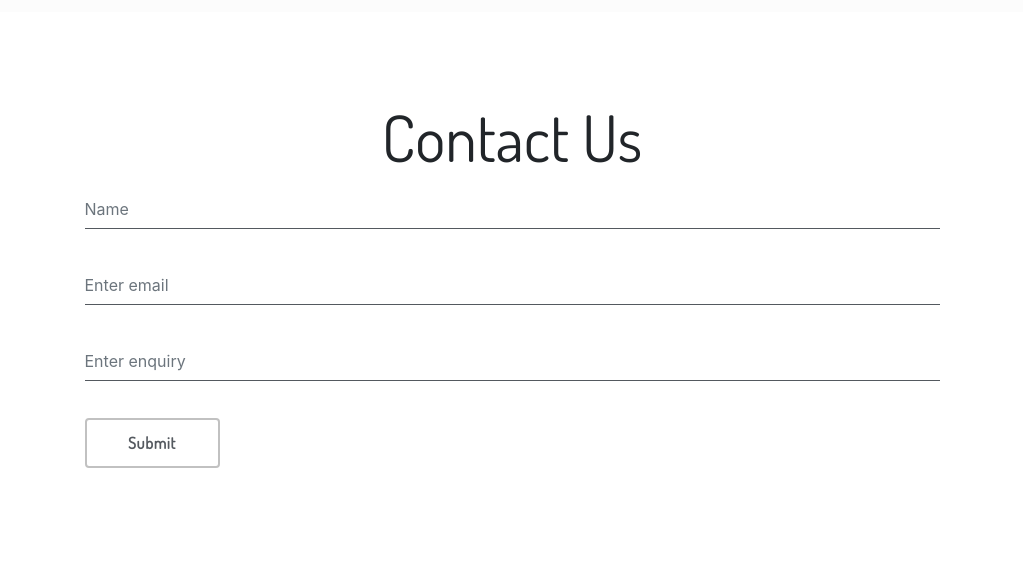
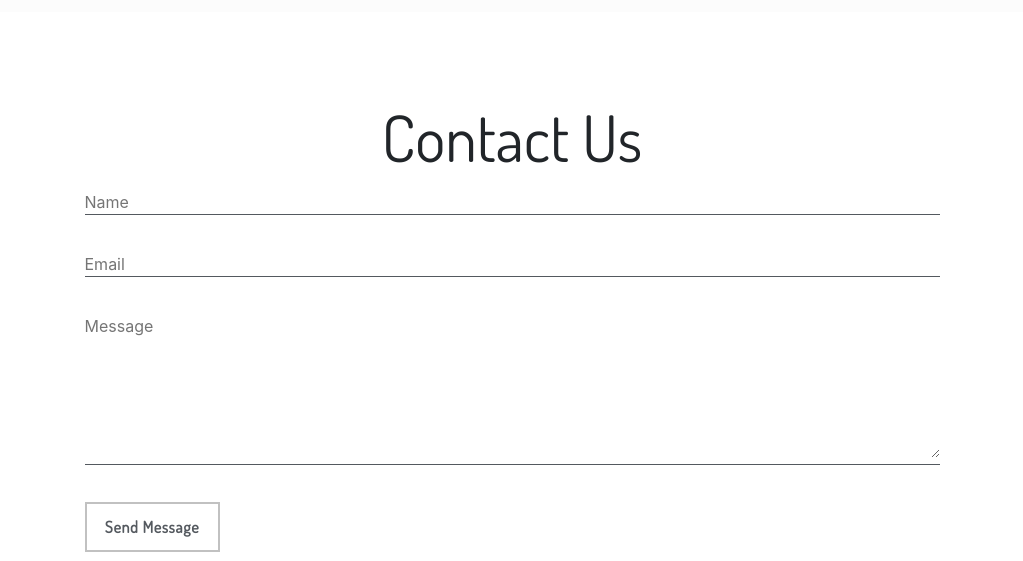
Before and after one commit to joshuastewart-durban/portfolio, a Gatsby site: page / in a window 1280 px wide. Shown: the part 1054-1615 px from the top of the page, without its empty margins (128-1151 px from the left). Built offline with nearby package versions, Linux system fonts and the light colour scheme; Gatsby itself is replaced by a stand-in of ours.

Commit message:
Changing the contact form

```diff
--- a/public/page-data/dev-404-page/page-data.json
+++ b/public/page-data/dev-404-page/page-data.json
@@ -1 +1 @@
-{"componentChunkName":"component---cache-dev-404-page-js","path":"/dev-404-page/","result":{"data":{"allSitePage":{"nodes":[{"id":"SitePage /404/","path":"/404/"},{"id":"SitePage /","path":"/"},{"id":"SitePage /404.html","path":"/404.html"},{"id":"SitePage /contact-page/","path":"/contact-page/"},{"id":"SitePage /success/","path":"/success/"}]}},"pageContext":{}}}
+{"componentChunkName":"component---cache-dev-404-page-js","path":"/dev-404-page/","result":{"data":{"allSitePage":{"nodes":[{"id":"SitePage /404/","path":"/404/"},{"id":"SitePage /contact-page/","path":"/contact-page/"},{"id":"SitePage /","path":"/"},{"id":"SitePage /success/","path":"/success/"},{"id":"SitePage /404.html","path":"/404.html"}]}},"pageContext":{}}}
--- a/src/components/form.js
+++ b/src/components/form.js
@@ -1,33 +1,51 @@
-import React from "react"
-import { Form, Button } from "react-bootstrap"
+import React from "react";
 
 const ContactForm = ({ styleOption }) => (
   <div>
-    <Form className='contact-form mx-auto' data-netlify="true" data-netlify-honeypot="bot-field">
-      <Form.Group className='wrap-input' controlId="formBasic">
-        <Form.Control className="input" type="text" placeholder="Name" name="name" />
-      </Form.Group>
-      <Form.Group className='wrap-input' controlId="formBasicEmail">
-        <Form.Control
+    <form
+      className="contact-form mx-auto"
+      name="contact"
+      method="post"
+      data-netlify="true"
+      data-netlify-honeypot="bot-field"
+    >
+      <input type="hidden" name="bot-field" />
+      <input type="hidden" name="form-name" value="contact" />
+      <div className="wrap-input">
+        <input
+          placeholder="Name"
+          type="text"
+          name="name"
+          id="name"
           className="input"
-          type="email"
-          placeholder="Enter email"
+        />
+      </div>
+      <div className="wrap-input">
+        <input
+          placeholder="Email"
+          type="text"
           name="email"
+          id="email"
+          className="input"
         />
-      </Form.Group>
-      <Form.Group className='wrap-input' controlId="formBasicEnquiry">
-        <Form.Control
+      </div>
+      <div className="wrap-input">
+        <textarea
+          placeholder="Message"
+          name="message"
+          id="message"
+          rows="6"
           className="input"
-          type="text"
-          placeholder="Enter enquiry"
-          name="message"
         />
-      </Form.Group>
-      <Button style={{float: 'left'}} className='submit-button' type="submit">
-        Submit
-      </Button>
-    </Form>
+      </div>
+      <input
+        type="submit"
+        value="Send Message"
+        style={{ float: "left" }}
+        className="submit-button"
+      />
+    </form>
   </div>
-)
+);
 
-export default ContactForm
+export default ContactForm;
--- a/src/styles/_form.scss
+++ b/src/styles/_form.scss
@@ -1,9 +1,10 @@
 $color-accent: #ff6f61;
 
-.form-control {
+.input {
   outline: none;
   border: none;
   padding: 0;
+  width: 100%;
 }
 
 .wrap-input {
```
